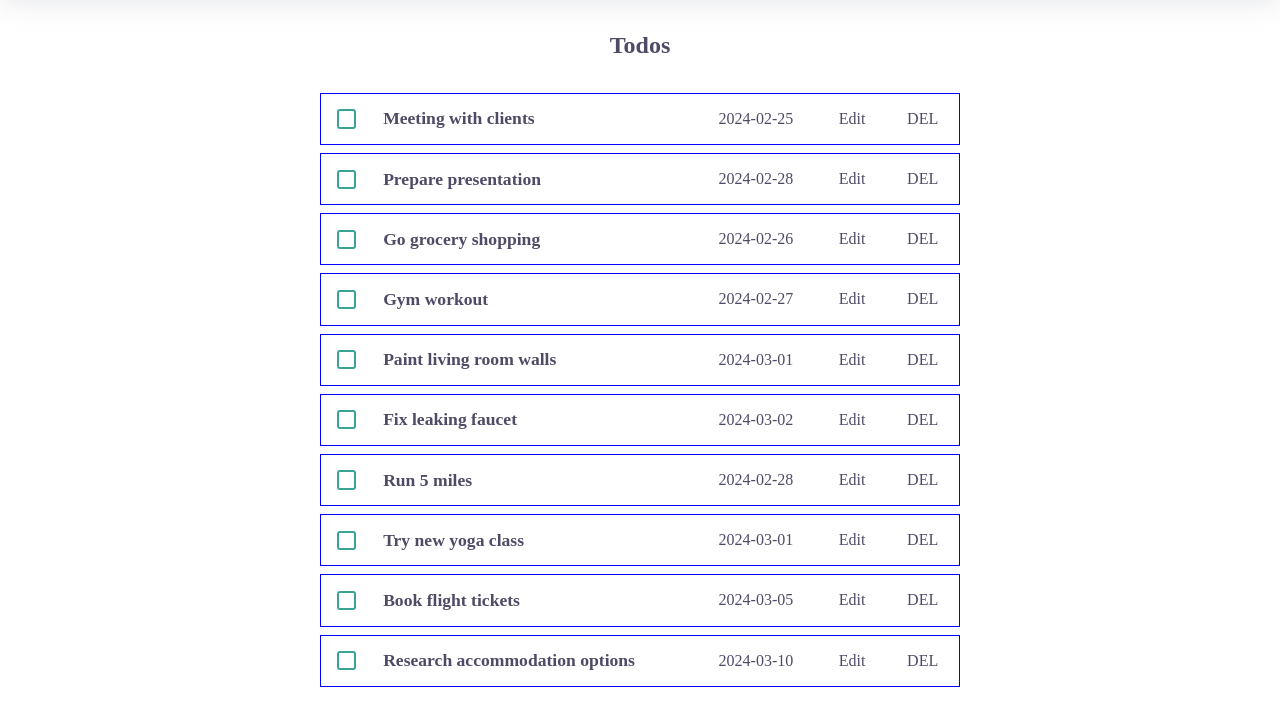
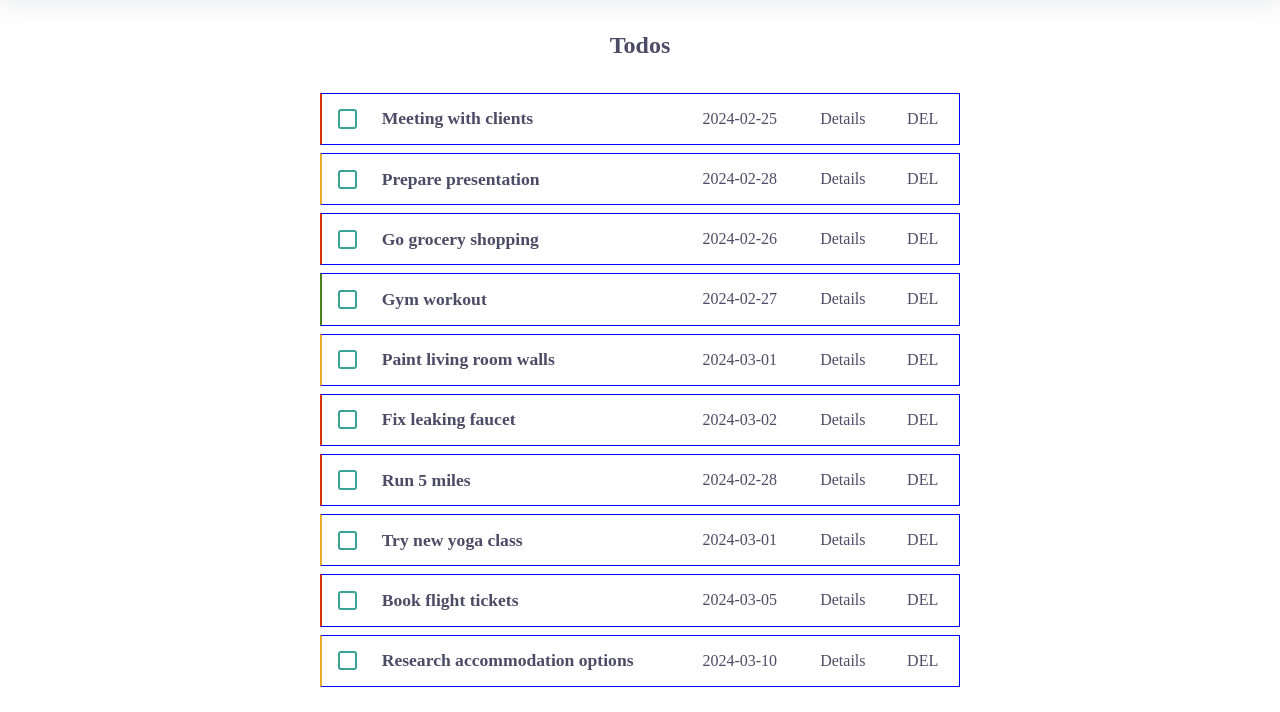
Before and after one commit to ExtF8/todoOrNot, a website built with webpack: page src/template.html in a window 1280 px wide. Shown: the part 88-800 px from the top of the page. Built offline with nearby package versions, Linux system fonts and the light colour scheme.

Commit message:
Added function to determine CSS class for todo item priority

```diff
--- a/src/modules/pageData/sampleData.js
+++ b/src/modules/pageData/sampleData.js
@@ -9,14 +9,14 @@ export const sampleData = {
                     title: 'Meeting with clients',
                     description: 'Discuss project requirements',
                     dueDate: '2024-02-25',
-                    priority: 'High',
+                    priority: 'high',
                 },
                 {
                     id: 2,
                     title: 'Prepare presentation',
                     description: 'Create slides for the upcoming presentation',
                     dueDate: '2024-02-28',
-                    priority: 'Medium',
+                    priority: 'medium',
                 },
             ],
         },
@@ -29,14 +29,14 @@ export const sampleData = {
                     title: 'Go grocery shopping',
                     description: 'Buy fruits, vegetables, and milk',
                     dueDate: '2024-02-26',
-                    priority: 'High',
+                    priority: 'high',
                 },
                 {
                     id: 4,
                     title: 'Gym workout',
                     description: 'Cardio and weight training session',
                     dueDate: '2024-02-27',
-                    priority: 'Low',
+                    priority: 'low',
                 },
             ],
         },
@@ -49,14 +49,14 @@ export const sampleData = {
                     title: 'Paint living room walls',
                     description: 'Choose paint color and buy supplies',
                     dueDate: '2024-03-01',
-                    priority: 'Medium',
+                    priority: 'medium',
                 },
                 {
                     id: 6,
                     title: 'Fix leaking faucet',
                     description: 'Call plumber to fix the kitchen faucet',
                     dueDate: '2024-03-02',
-                    priority: 'High',
+                    priority: 'high',
                 },
             ],
         },
@@ -69,14 +69,14 @@ export const sampleData = {
                     title: 'Run 5 miles',
                     description: 'Run in the park early morning',
                     dueDate: '2024-02-28',
-                    priority: 'High',
+                    priority: 'high',
                 },
                 {
                     id: 8,
                     title: 'Try new yoga class',
                     description: 'Attend the evening yoga class at the gym',
                     dueDate: '2024-03-01',
-                    priority: 'Medium',
+                    priority: 'medium',
                 },
             ],
         },
@@ -89,14 +89,14 @@ export const sampleData = {
                     title: 'Book flight tickets',
                     description: 'Search for best deals and book tickets',
                     dueDate: '2024-03-05',
-                    priority: 'High',
+                    priority: 'high',
                 },
                 {
                     id: 10,
                     title: 'Research accommodation options',
                     description: 'Find suitable hotels or Airbnb',
                     dueDate: '2024-03-10',
-                    priority: 'Medium',
+                    priority: 'medium',
                 },
             ],
         },
--- a/src/modules/pageLoaders/homePageLoader.js
+++ b/src/modules/pageLoaders/homePageLoader.js
@@ -111,9 +111,10 @@ function renderTodosList(projects) {
  * @returns {HTMLLIElement} - The list item element representing a todo
  */
 export function renderTodoItem(todo) {
+    const priorityClass = getPriorityClass(todo.priority);
     const listItem = createListItem(
         'class',
-        'todo-container',
+        `todo-container ${priorityClass}`,
         todo,
         renderTodoContent
     );
@@ -133,7 +134,7 @@ function renderTodoContent(todo) {
 
     const todoDueDate = createParagraph('class', 'todo-dueDate', todo.dueDate);
     const editTodo = createDiv('class', 'todo-item');
-    editTodo.textContent = 'Edit';
+    editTodo.textContent = 'Details';
 
     const deleteTodo = createDiv('class', 'todo-item');
     deleteTodo.textContent = 'DEL';
@@ -147,6 +148,24 @@ function renderTodoContent(todo) {
     return container;
 }
 
+/**
+ * Determines the CSS class name for visual representation of todo item priority
+ * @param {String} priority - The priority value of the todo item
+ * @returns - The CSS class name corresponding to the priority
+ */
+function getPriorityClass(priority) {
+    switch (priority) {
+        case 'low':
+            return 'priority-low';
+        case 'medium':
+            return 'priority-medium';
+        case 'high':
+            return 'priority-high';
+        default:
+            return ''; // Default class if priority is not specified
+    }
+}
+
 function handleStorageError(error) {
     console.error('Error retrieving data from local storage: ', error);
 }
--- a/src/styles/main.css
+++ b/src/styles/main.css
@@ -1052,3 +1052,17 @@
     grid-column-end: 9;
     justify-content: center;
 }
+
+.priority-low {
+    border-left: 2px solid var(--priority-low-color);
+}
+
+
+.priority-medium {
+    border-left: 2px solid var(--priority-medium-color);
+}
+
+
+.priority-high {
+    border-left: 2px solid var(--priority-high-color);
+}
```
